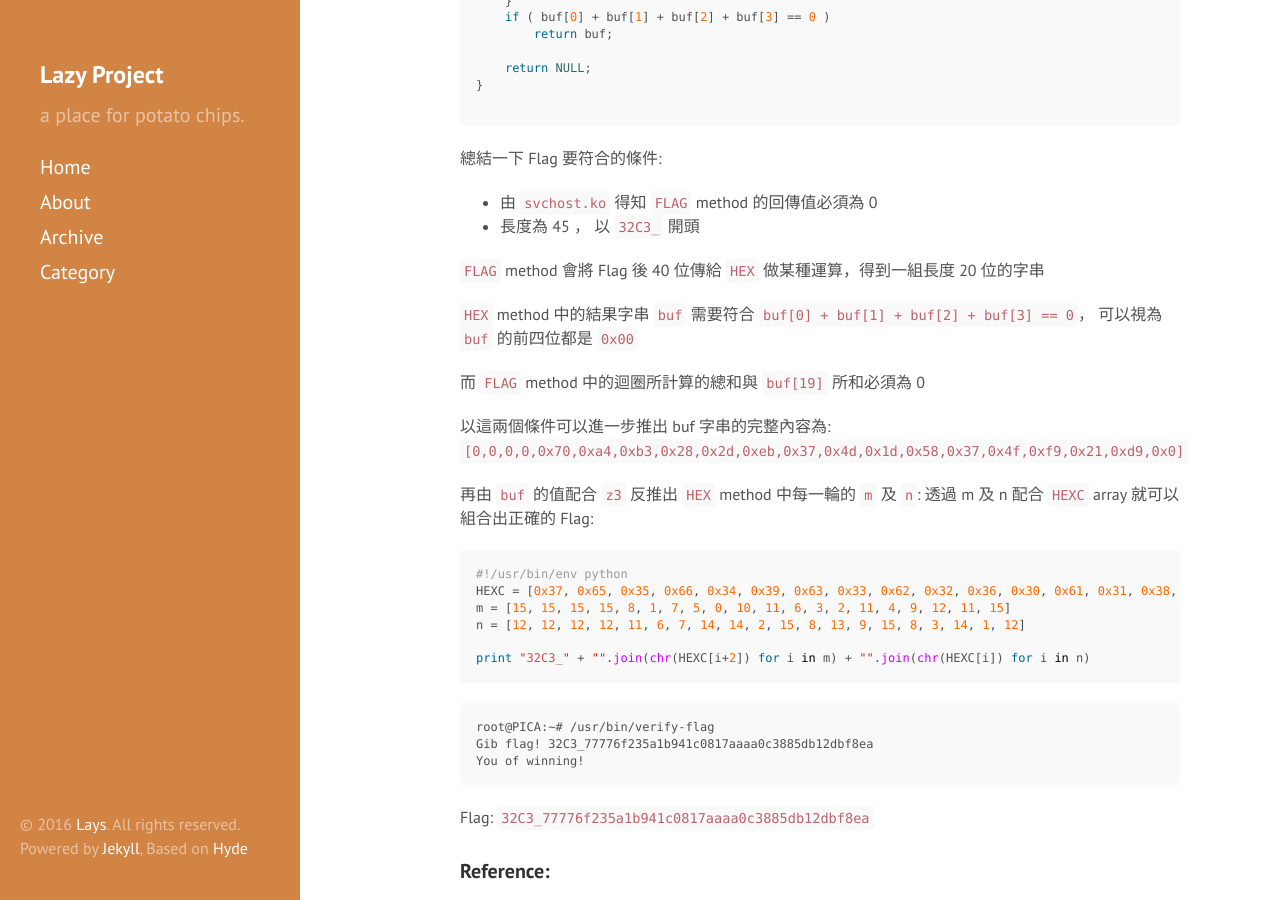
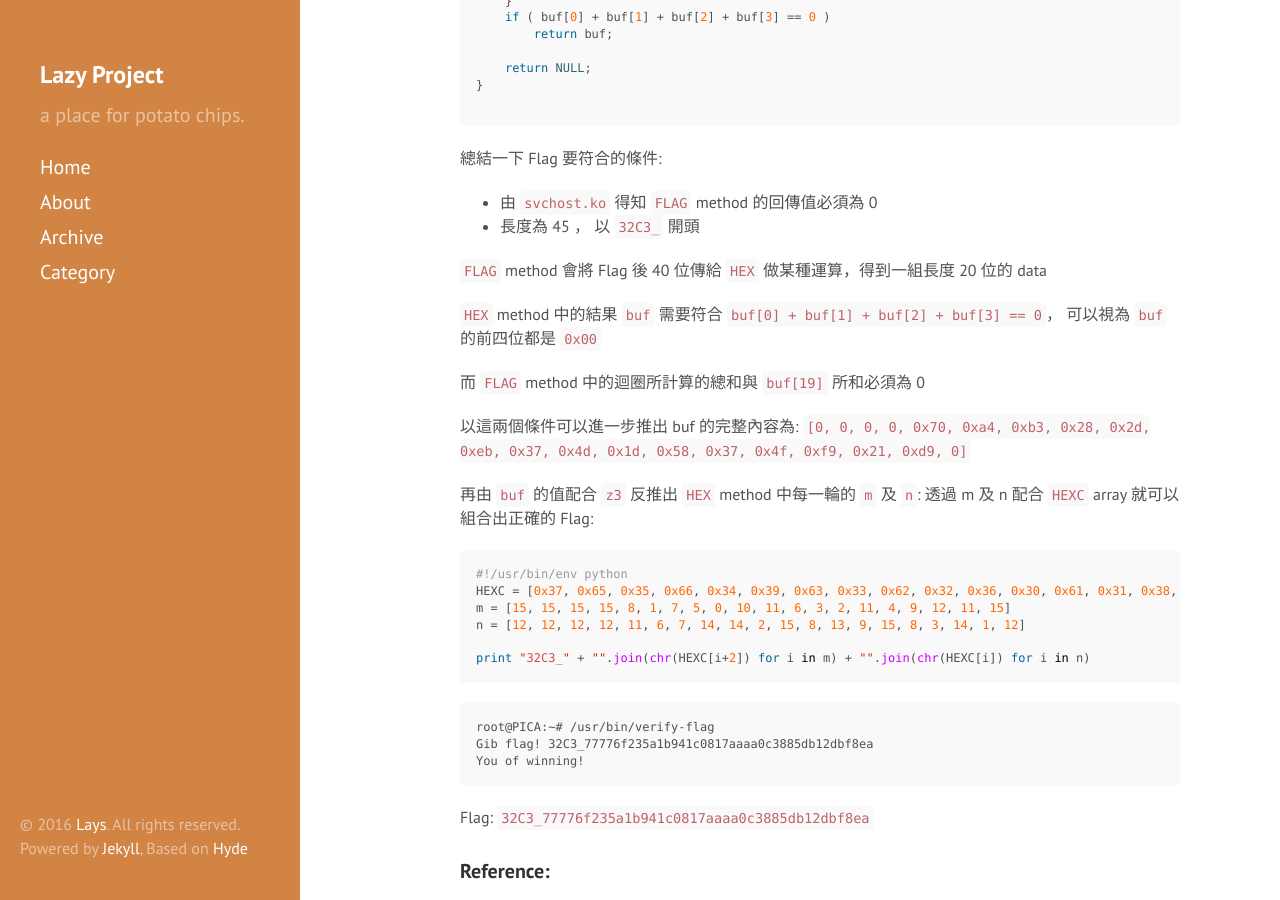
Before and after one commit to L4ys/l4ys.github.io, a Jekyll site: the page built from _posts/2016-01-02-32c3-ctf-pica.md, in a window 1280 px wide and 900 px high, scrolled down 4706 px. Built offline with Jekyll 4.4.1, drawn with Linux system fonts in a browser that asks for light colours; Markdown is read by kramdown in place of the engine named in the settings; comment, search, counter and statistics services are not loaded.

Commit message:
[EDIT] 2016-01-02-32c3-ctf-pica

```diff
--- a/_posts/2016-01-02-32c3-ctf-pica.md
+++ b/_posts/2016-01-02-32c3-ctf-pica.md
@@ -270,15 +270,15 @@
  - 由 `svchost.ko` 得知 `FLAG` method 的回傳值必須為 0
  - 長度為 45 ， 以 `32C3_` 開頭
 
-`FLAG` method 會將 Flag 後 40 位傳給 `HEX` 做某種運算，得到一組長度 20 位的字串
+`FLAG` method 會將 Flag 後 40 位傳給 `HEX` 做某種運算，得到一組長度 20 位的 data
 
-`HEX` method 中的結果字串 `buf` 需要符合 `buf[0] + buf[1] + buf[2] + buf[3] == 0`，
+`HEX` method 中的結果 `buf` 需要符合 `buf[0] + buf[1] + buf[2] + buf[3] == 0`，
 可以視為 `buf` 的前四位都是 `0x00`
 
 而 `FLAG` method 中的迴圈所計算的總和與 `buf[19]` 所和必須為 0
 
-以這兩個條件可以進一步推出 buf 字串的完整內容為:
-`[0,0,0,0,0x70,0xa4,0xb3,0x28,0x2d,0xeb,0x37,0x4d,0x1d,0x58,0x37,0x4f,0xf9,0x21,0xd9,0x0]`
+以這兩個條件可以進一步推出 buf 的完整內容為:
+`[0, 0, 0, 0, 0x70, 0xa4, 0xb3, 0x28, 0x2d, 0xeb, 0x37, 0x4d, 0x1d, 0x58, 0x37, 0x4f, 0xf9, 0x21, 0xd9, 0]`
 
 再由 `buf` 的值配合 `z3` 反推出 `HEX` method 中每一輪的 `m` 及 `n`:
 透過 m 及 n 配合 `HEXC` array 就可以組合出正確的 Flag:
```
